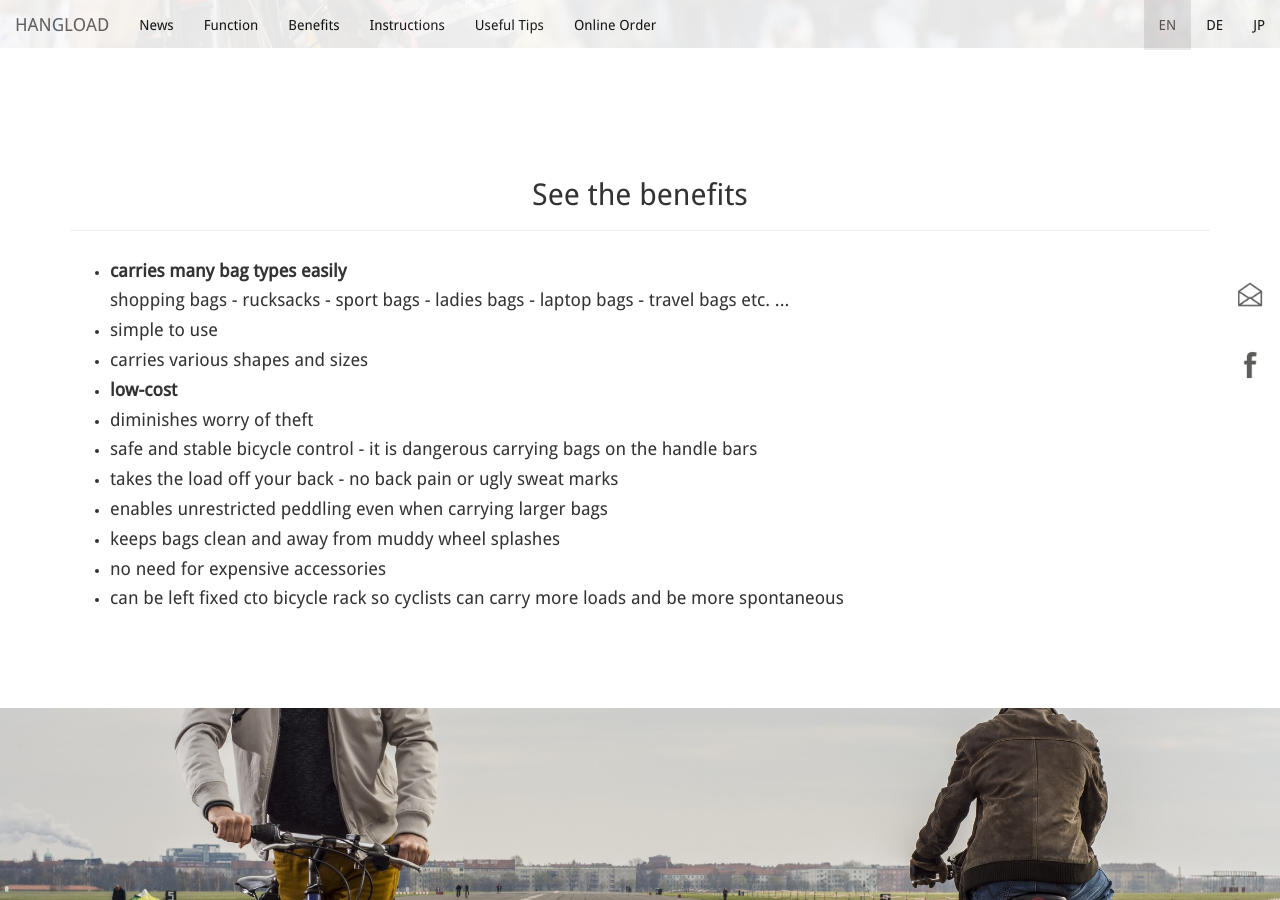
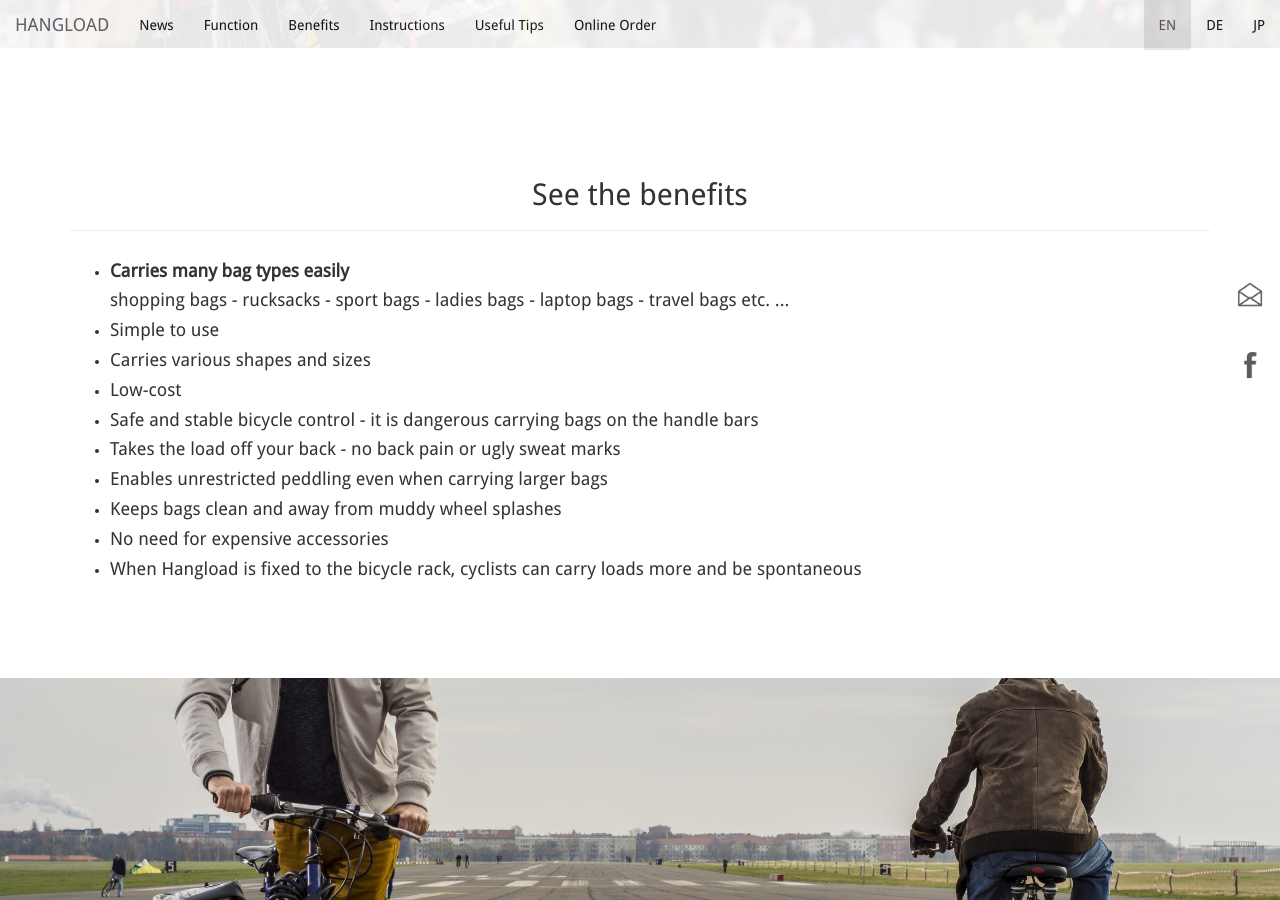
Before and after one commit to bodokaiser/hangload.com, a Jekyll site: the page built from index.html, in a window 1280 px wide and 900 px high, scrolled down 3311 px. Built offline with Jekyll 4.4.1, drawn with Linux system fonts in a browser that asks for light colours; nearby versions of some CDN libraries; library files that are not in the unit come from our copies; Markdown is read by kramdown in place of the engine named in the settings.

Commit message:
Update index.html

```diff
--- a/index.html
+++ b/index.html
@@ -150,18 +150,17 @@ src="/images/webshop/stainless steel with banner.png" />
 
  <ul class="text-justify">
 
-<li> <h4><strong> carries many bag types easily </strong>  </h4>
+<li> <h4><strong> Carries many bag types easily </strong>  </h4>
       <h4>  shopping bags - rucksacks - sport bags - ladies bags - laptop bags - travel bags etc. ...</h4>
-<li><h4>simple to use </h4>
-<li><h4> carries various shapes and sizes </h4>
-<li> <h4><strong> low-cost </strong> </h4>
-<li> <h4>diminishes worry of theft </h4>
-<li> <h4>safe and stable bicycle control -  it is dangerous carrying bags on the handle bars </h4>
-<li><h4> takes the load off your back - no back pain or ugly sweat marks </h4>
-<li> <h4>enables unrestricted peddling even when carrying larger bags </h4>
-<li><h4> keeps bags clean and away from muddy wheel splashes </h4>
-<li><h4> no need for expensive accessories </h4>
-<li><h4> can be left fixed cto bicycle rack so cyclists can carry more loads and be more spontaneous </h4>
+<li><h4>Simple to use </h4>
+<li><h4> Carries various shapes and sizes </h4>
+<li> <h4>Low-cost</h4>
+<li> <h4>Safe and stable bicycle control -  it is dangerous carrying bags on the handle bars </h4>
+<li><h4> Takes the load off your back - no back pain or ugly sweat marks </h4>
+<li> <h4>Enables unrestricted peddling even when carrying larger bags </h4>
+<li><h4> Keeps bags clean and away from muddy wheel splashes </h4>
+<li><h4> No need for expensive accessories </h4>
+<li><h4>When Hangload is fixed to the bicycle rack, cyclists can carry loads more and be spontaneous </h4>
 
 </ul>
 
```
